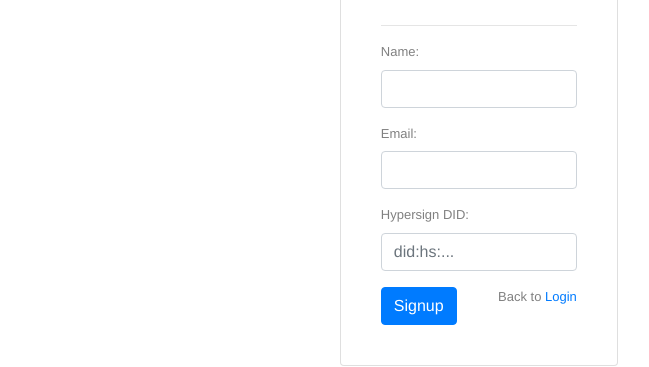
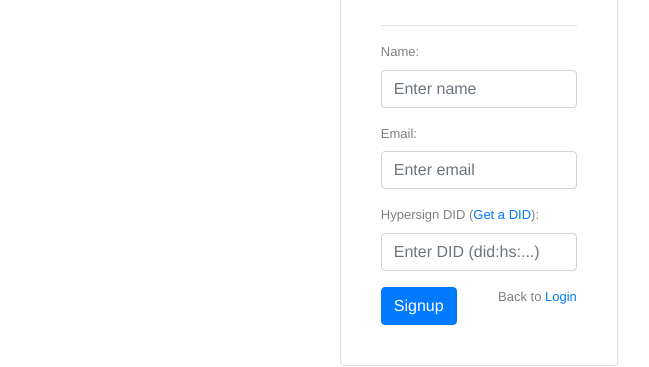
Before and after one commit to hypersign-protocol/entity-studio-dashboard-service, a Vue app in the folder client/: page /studio/register in a window 1280 px wide. Shown: the part 193-560 px from the top of the page, without its empty margins (142-791 px from the left). Built offline with nearby package versions, Linux system fonts and the light colour scheme; no server answers; what vue-notification would draw is missing.

Commit message:
fixed some css

```diff
--- a/client/src/views/PKIIdLogin.vue
+++ b/client/src/views/PKIIdLogin.vue
@@ -57,7 +57,7 @@ h5 span {
                 <label>Scan the QR code using Hypersign App in your mobile phone to authenticate!</label>
               </div>
               <div class="form-group">
-              <h5><span>OR</span></h5>
+              <h5><span>Or</span></h5>
               </div>
               <div class="form-group">
                 <label class="floatLeft">Upload keys.json:</label>
@@ -93,7 +93,7 @@ h5 span {
               >Login</button>
             </div>
             <div class="col-md-9 floatRight">
-              Do not have account?
+              Do not have an account?
               <a href="/studio/register">SignUp</a>
             </div>
           </div>
--- a/client/src/views/Register.vue
+++ b/client/src/views/Register.vue
@@ -34,15 +34,15 @@
             <form action="#" class="col-md-12">
               <div class="form-group">
                 <label class="floatLeft">Name:</label>
-                <input type="text" class="form-control" v-model="fullName" />
+                <input type="text" class="form-control" v-model="fullName" placeholder="Enter name"/>
               </div>
               <div class="form-group">
                 <label class="floatLeft">Email:</label>
-                <input type="email" class="form-control" v-model="email" />
+                <input type="email" class="form-control" v-model="email" placeholder="Enter email" />
               </div>
               <div class="form-group">
-                <label class="floatLeft">Hypersign DID:</label>
-                <input type="text" class="form-control" v-model="did" placeholder="did:hs:..."/>
+                <label class="floatLeft">Hypersign DID (<a :href="`${$config.explorer.BASE_URL}${$config.explorer.NEW_DID_EP}`" target="_blank">Get a DID</a>):</label>
+                <input type="text" class="form-control" v-model="did" placeholder="Enter DID (did:hs:...)"/>
               </div>
             </form>
           </div>
```
